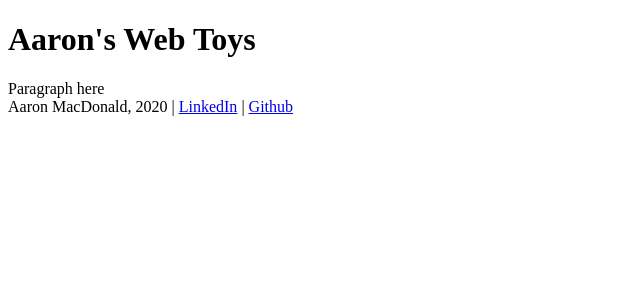
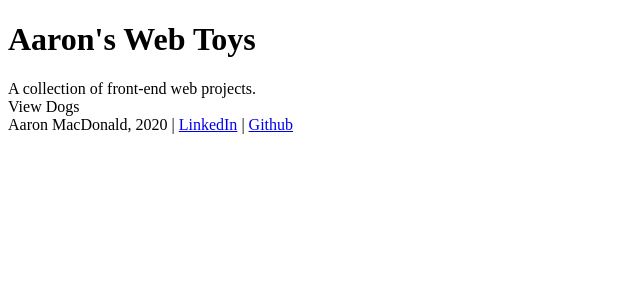
Before and after one commit to AaronWizard/webtoys, a React app: page /#/ in a window 1280 px wide. Shown: the top 300 px of the page, without its empty margins (0-640 px from the left). Built offline with nearby package versions, Linux system fonts and the light colour scheme.

Commit message:
Defining main component and subpages

```diff
--- a/src/components/App.jsx
+++ b/src/components/App.jsx
@@ -1,14 +1,13 @@
 import React from 'react';
 
 import Header from './Header';
+import Main from './Main';
 import Footer from './Footer';
 
 const App = () => (
 	<div>
 		<Header />
-		<main>
-			Paragraph here
-		</main>
+		<Main />
 		<Footer />
 	</div>
 );
--- /dev/null
+++ b/src/components/Main.jsx
@@ -0,0 +1,13 @@
+import React from 'react';
+
+import About from './about/About';
+import ViewDogs from './viewdogs/ViewDogs';
+
+const Main = () => (
+	<main>
+		<About />
+		<ViewDogs />
+	</main>
+);
+
+export default Main;
--- /dev/null
+++ b/src/components/about/About.jsx
@@ -0,0 +1,9 @@
+import React from 'react';
+
+const About = () => (
+	<div>
+		A collection of front-end web projects.
+	</div>
+);
+
+export default About;
--- /dev/null
+++ b/src/components/viewdogs/ViewDogs.jsx
@@ -0,0 +1,9 @@
+import React from 'react';
+
+const ViewDogs = () => (
+	<div>
+		View Dogs
+	</div>
+);
+
+export default ViewDogs;
```
